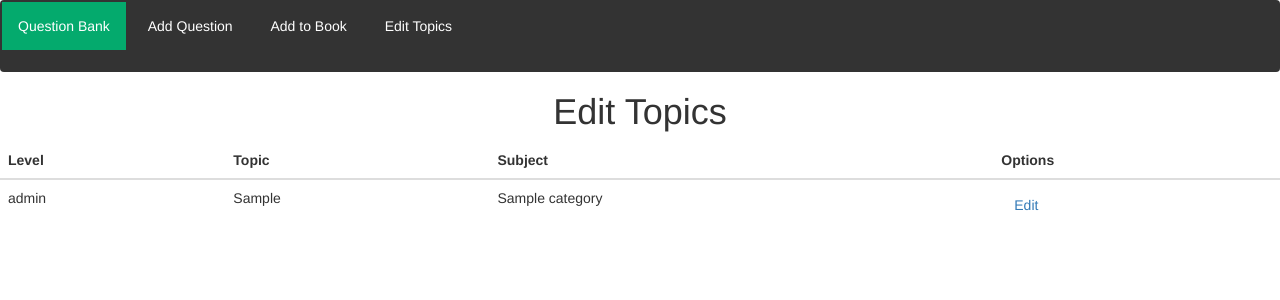
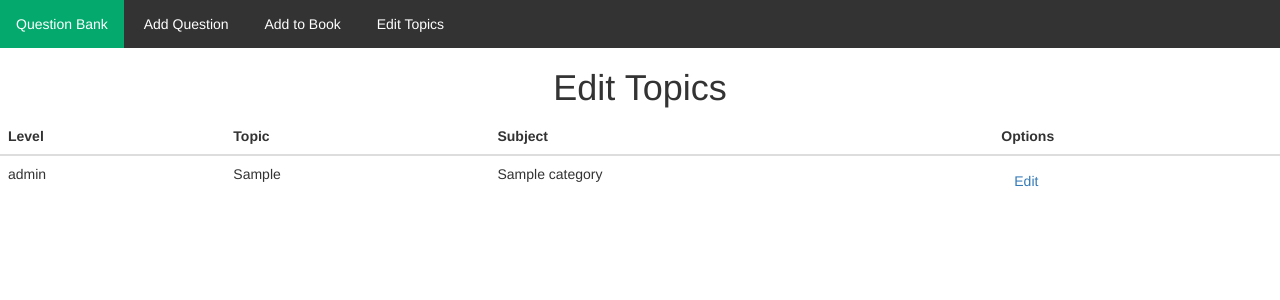
Before and after one commit to notbowen/RMSS_web, a Flask app: page /topics/edit in a window 1280 px wide. Shown: the top 300 px of the page. Run offline with Flask 2, Linux system fonts and the light colour scheme; tables that the repository leaves empty hold one stand-in row (values such as "Sample post"); some libraries are stand-ins or nearby versions.

Commit message:
Fix navbar styling from bootstrap

```diff
--- a/app/static/css/style.css
+++ b/app/static/css/style.css
@@ -140,7 +140,7 @@ body {
     margin: 0px;
 }
 
-ul.navbar {
+ul.navbar-custom {
     list-style-type: none;
     margin: 0;
     padding: 0;
@@ -148,11 +148,11 @@ ul.navbar {
     background-color: #333;
 }
 
-li.navbar {
+li.navbar-custom {
     display: inline-block;
 }
 
-li.navbar a {
+li.navbar-custom a {
     display: block;
     color: white;
     text-align: center;
@@ -160,7 +160,7 @@ li.navbar a {
     text-decoration: none;
 }
 
-li.navbar a:hover:not(.active) {
+li.navbar-custom a:hover:not(.active) {
     background-color: #111;
 }
 
--- a/app/templates/base.html
+++ b/app/templates/base.html
@@ -36,11 +36,11 @@
   </head>
   <body>
     <!-- NavBar -->
-    <ul class="navbar">
-      <li class="navbar"><a href="#" class="active">Question Bank</a></li>
-      <li class="navbar"><a href="{{ url_for('main.index') }}">Add Question</a></li>
-      <li class="navbar"><a href="{{ url_for('questions_frontend.search_question') }}">Add to Book</a></li>
-      <li class="navbar"><a href="{{ url_for('topics.edit_topics') }}">Edit Topics</a></li>
+    <ul class="navbar-custom">
+      <li class="navbar-custom"><a href="#" class="active">Question Bank</a></li>
+      <li class="navbar-custom"><a href="{{ url_for('main.index') }}">Add Question</a></li>
+      <li class="navbar-custom"><a href="{{ url_for('questions_frontend.search_question') }}">Add to Book</a></li>
+      <li class="navbar-custom"><a href="{{ url_for('topics.edit_topics') }}">Edit Topics</a></li>
     </ul>
 
     {% block content %} {% endblock %}
```
